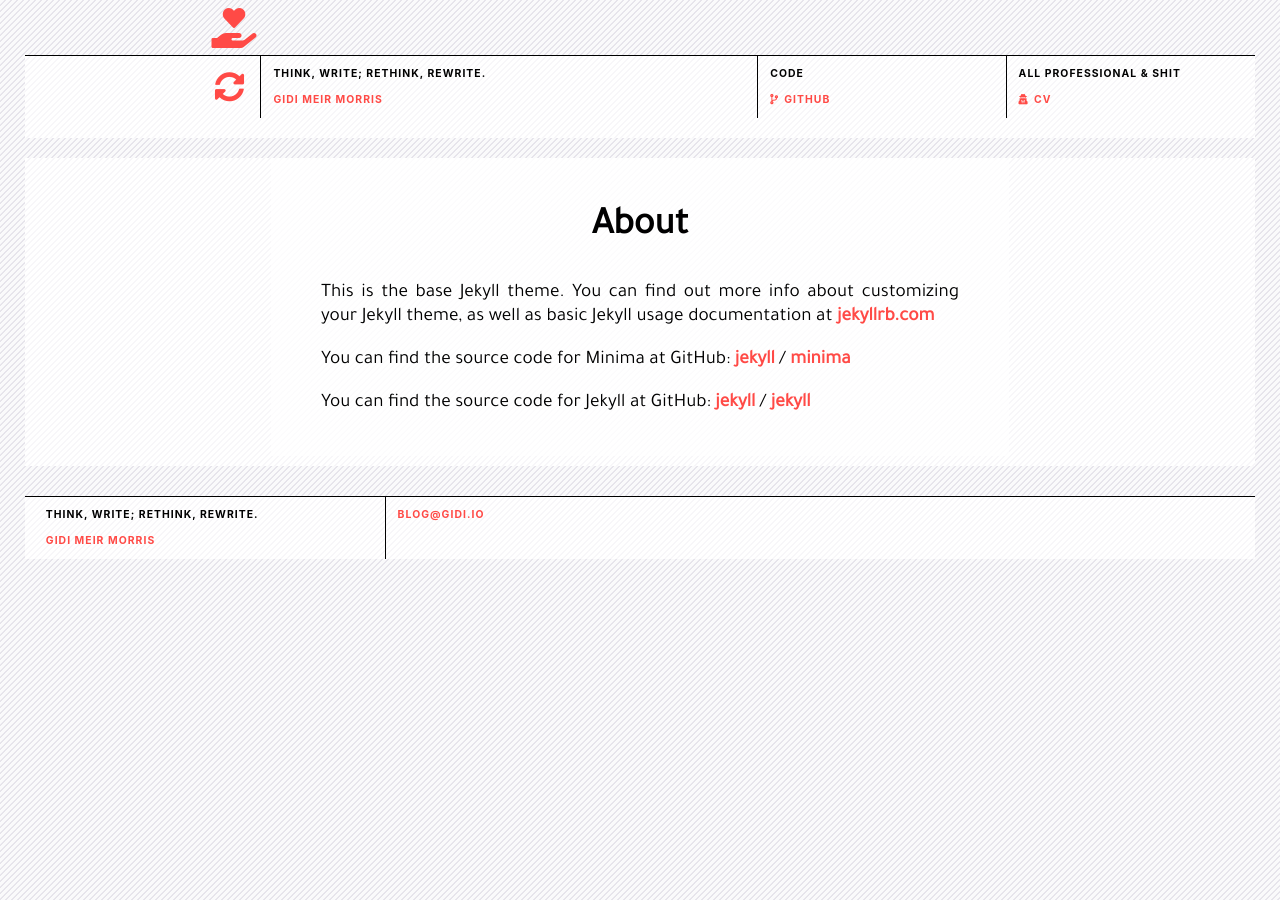
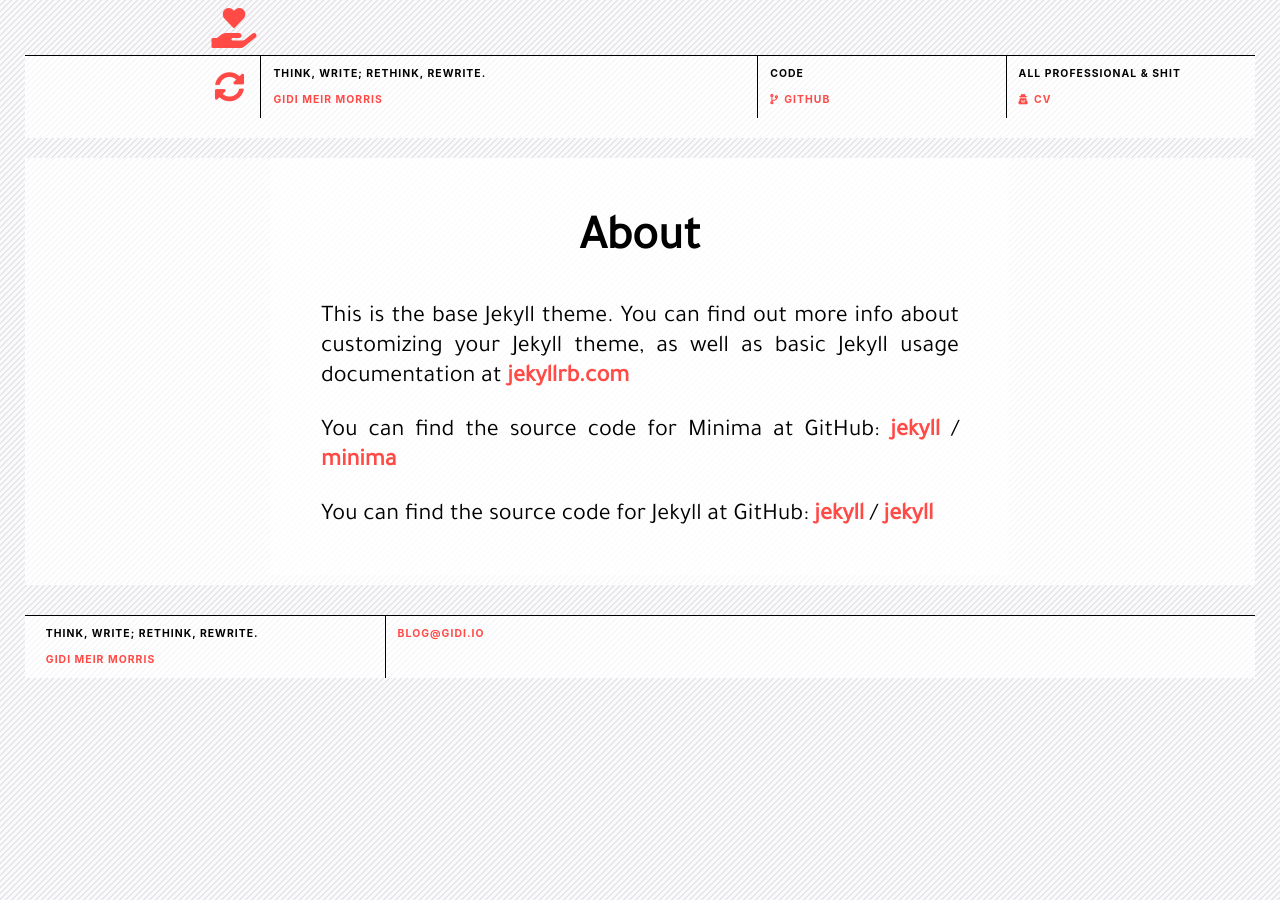
Before and after one commit to gmmorris/gmmorris.github.io, a Jekyll site: the page built from about.md, in a window 1280 px wide. Built offline with Jekyll 4.4.1, drawn with Linux system fonts in a browser that asks for light colours; nearby versions of some CDN libraries.

Commit message:
reduced font size only on mobile, revert for desktop

```diff
--- a/_sass/custom/post.scss
+++ b/_sass/custom/post.scss
@@ -3,11 +3,15 @@
 article {
   text-align: justify;
   font-family: 'Tajawal', sans-serif;
-  font-size: 1.2em;
+  font-size: 1.5em;
   margin: auto;
   margin-top: 20px;
   padding: 20px 5%;
   line-height: 1.25;
+
+  @media (max-width: 740px) {
+    font-size: 1.2em;
+  }
 
   @media (min-width: 520px) {
     padding: 20px 50px;
```
